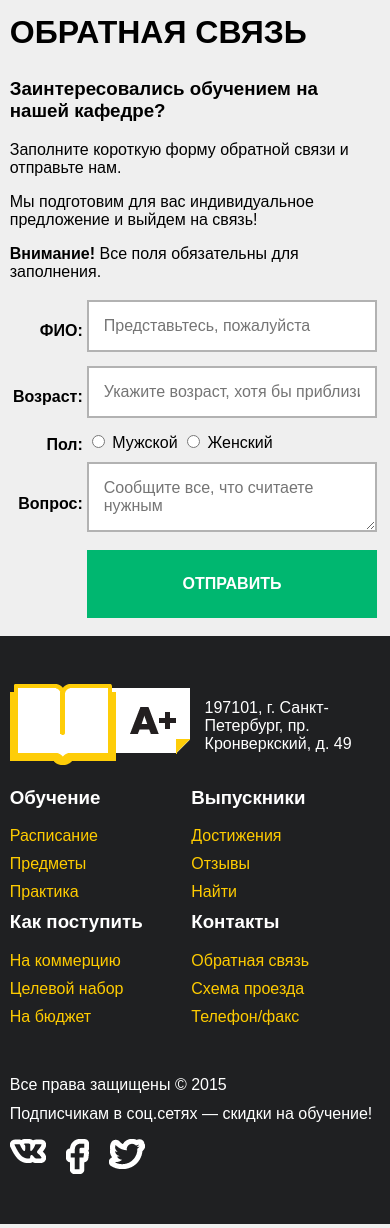
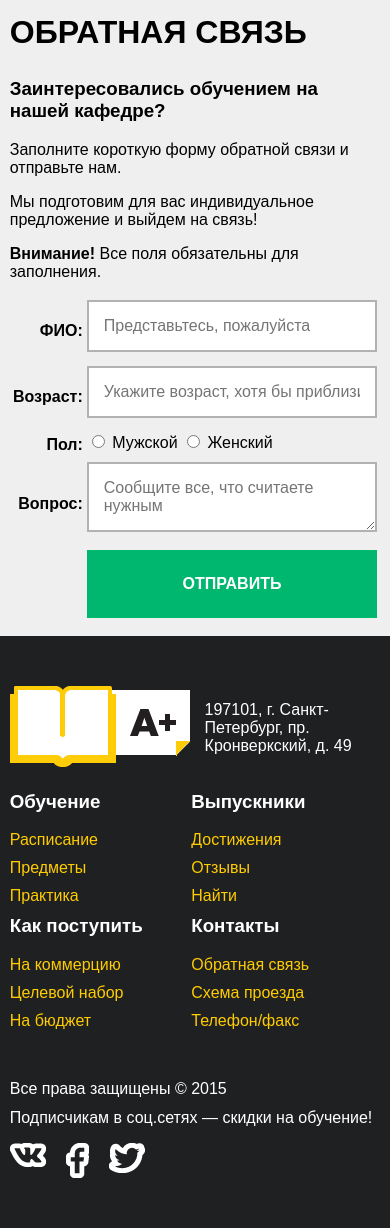
Before and after one commit to Rikkii/Rikkii.github.io, a PHP site: page /test.html in a window 390 px wide. Shown: the part 1998-3226 px from the top of the page. Run offline with PHP 8.4, Linux system fonts and the light colour scheme.

Commit message:
Update test+prefixes.css

```diff
--- a/test+prefixes.css
+++ b/test+prefixes.css
@@ -381,8 +381,8 @@ footer h3 {
 }
 @media screen and (max-width: 780px) {
     .footer-top {display: block}
-    .footer-address {display: -webkit-box;display: -ms-flexbox;display: flex; width: 100%; height: 81px; -webkit-box-align: center; -ms-flex-align: center; align-items: center; margin-bottom: 20px}
-    footer .logo {margin-right: 4%; float: left}
+    .footer-address {display: -webkit-box;display: -ms-flexbox;display: flex; width: 100%; -webkit-box-align: center; -ms-flex-align: center; align-items: center; margin-bottom: 20px}
+    footer .logo {margin-right: 4%;}
     .footer-address p {margin: 0}
     .footer-menu {float: left; width:22%; margin-right: 4% }
     .footer-menu:last-child {margin-right: 0}
```
